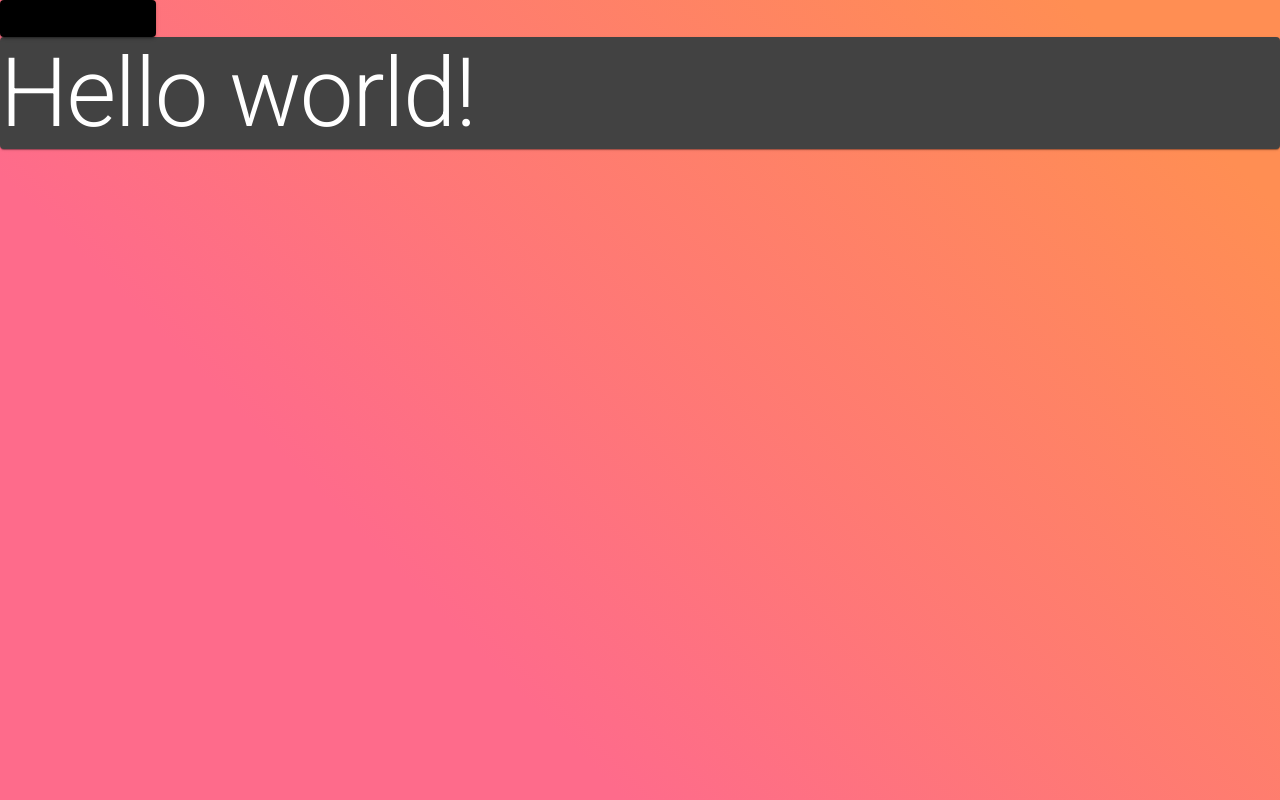
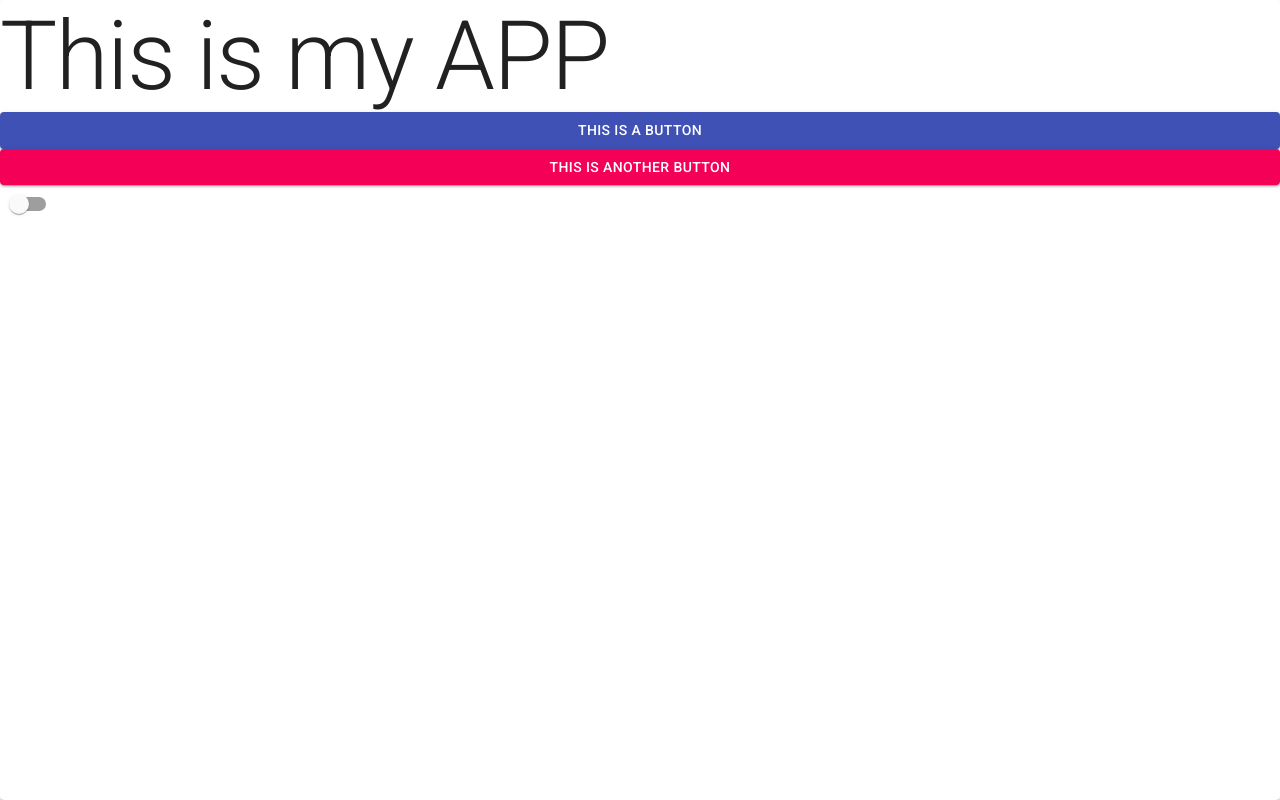
Before and after one commit to OmarMorales71/material-ui-course, a React (Create React App) app: page / in a window 1280 px wide. Built offline with nearby package versions, Linux system fonts and the light colour scheme.

Commit message:
Using Dark Theme

```diff
--- a/src/App.jsx
+++ b/src/App.jsx
@@ -1,33 +1,13 @@
 import React from "react";
-import { Typography, Button, Paper } from "@material-ui/core";
-import { makeStyles, useTheme } from "@material-ui/core/styles";
+import MakeTheme from "./classes/MakeTheme";
+import DarkMode from "./classes/DarkMode";
 
-const useStyles = makeStyles((theme) => ({
-  root: {
-    height: "100vh",
-    background: "linear-gradient(45deg, #FE6B8B 30%, #FF8E53 90%)",
-  },
-  button: {
-    backgroundColor: "blue",
-    [theme.breakpoints.up("sm")]: {
-      backgroundColor: "black",
-    },
-  },
-}));
+
 
 function App() {
-  const classes = useStyles();
-  const theme = useTheme();
-  const cool = true;
+
   return (
-    <div className={classes.root}>
-      <Button color="primary" variant="contained" className={classes.button}>
-        This is a Button
-      </Button>
-      <Paper>
-        <Typography variant="h1">Hello world!</Typography>
-      </Paper>
-    </div>
+    <DarkMode />
   );
 }
 
--- /dev/null
+++ b/src/classes/DarkMode.jsx
@@ -0,0 +1,29 @@
+import React, { useState } from 'react'
+import {Grid, Typography, Button, Paper, useTheme, createMuiTheme, ThemeProvider, Switch} from '@material-ui/core'
+
+const DarkMode = () =>{
+    const [darkMode, setDarkMode] = useState(false)
+    const theme = createMuiTheme({
+        palette:{
+            type: darkMode ? "dark" : "light"
+        }
+    })
+    return (
+        <ThemeProvider theme={theme}>
+        <Paper style={{height:"100vh"}}>
+            <Grid container direction="column">
+                <Typography variant="h1">This is my APP</Typography>
+                <Button variant="contained" color="primary">
+                    This is a button
+                </Button>
+                <Button variant="contained" color="secondary">
+                  This is another button
+                </Button>
+                <Switch checked={darkMode} onChange={()=>setDarkMode(!darkMode)}/>
+            </Grid>
+        </Paper>
+        </ThemeProvider>
+    )
+}
+
+export default DarkMode
--- /dev/null
+++ b/src/classes/MakeTheme.jsx
@@ -0,0 +1,33 @@
+import React from "react";
+import { Typography, Button, Paper } from "@material-ui/core";
+import { makeStyles } from "@material-ui/core/styles";
+
+const useStyles = makeStyles((theme) => ({
+  root: {
+    height: "100vh",
+    background: "linear-gradient(45deg, #FE6B8B 30%, #FF8E53 90%)",
+  },
+  button: {
+    backgroundColor: "blue",
+    [theme.breakpoints.up("sm")]: {
+      backgroundColor: "black",
+    },
+  },
+}));
+
+function MakeTheme() {
+  const classes = useStyles();
+
+  return (
+    <div className={classes.root}>
+      <Button color="primary" variant="contained" className={classes.button}>
+        This is a Button
+      </Button>
+      <Paper>
+        <Typography variant="h1">Hello world!</Typography>
+      </Paper>
+    </div>
+  );
+}
+
+export default MakeTheme;
--- a/src/theme.js
+++ b/src/theme.js
@@ -6,8 +6,7 @@
 const theme = createMuiTheme({
     palette:{
         primary: green,
-        secondary: purple,
-        type: "dark"
+        secondary: purple
     },
     status: {
         danger: 'orange'
```
Also changed, not shown: src/classes/CoolButton.jsx (renamed from src/CoolButton.jsx).
